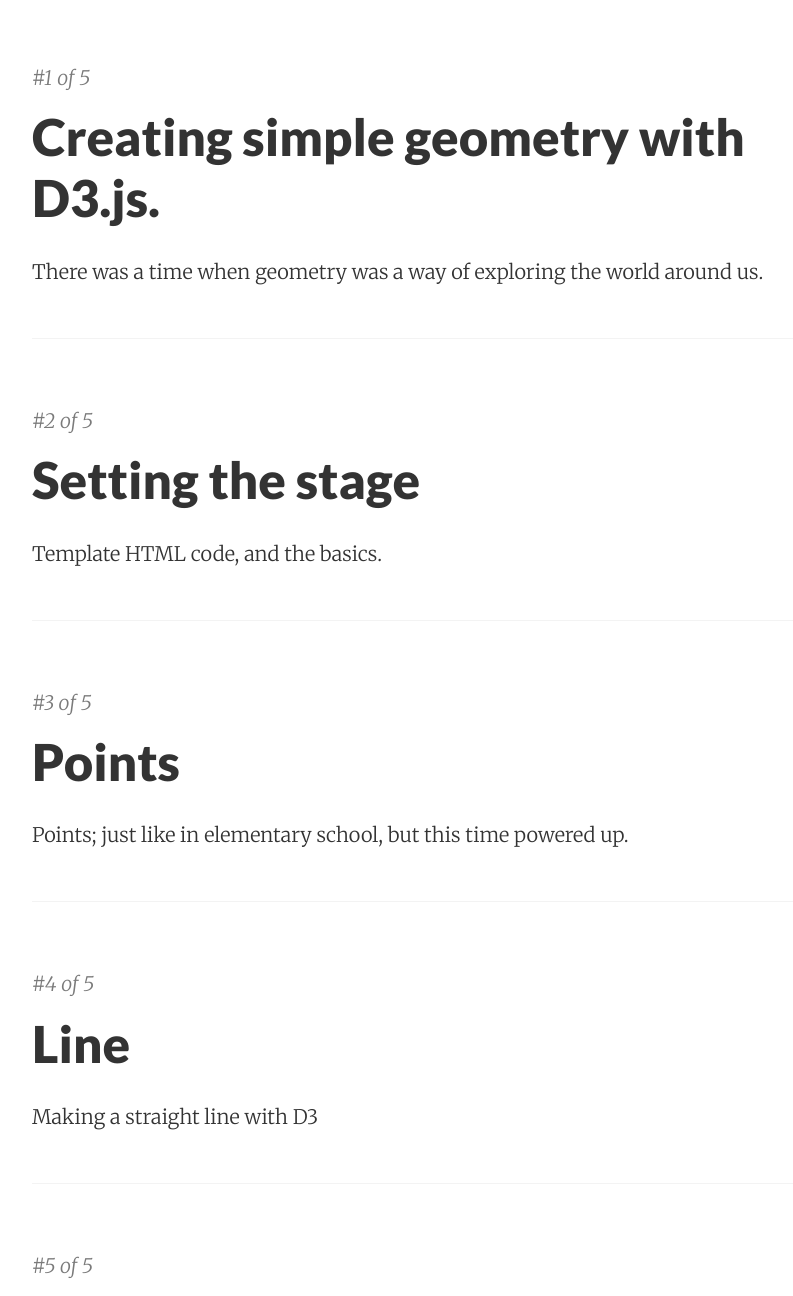
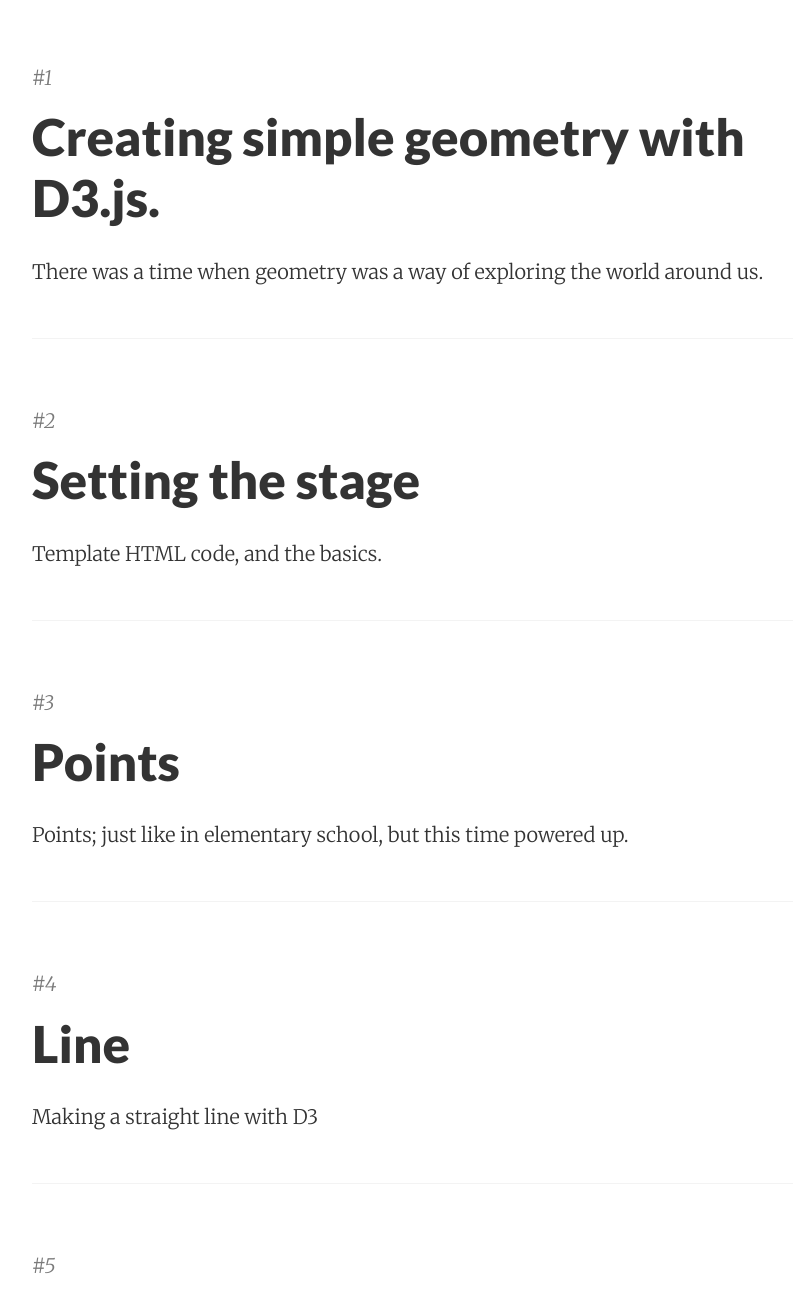
Before and after one commit to Joshfindit/Geometry-in-D3.js, a Jekyll site: the page built from index.html, in a window 1280 px wide and 1400 px high, cut to the strip 104-1400 px from the top of the window. Shown: the whole strip, without its empty margins (224-1017 px from the left). Built offline with Jekyll 4.4.1, drawn with Linux system fonts in a browser that asks for light colours; Markdown is read by kramdown in place of the engine named in the settings; a script that is not in the unit is left out; the list of posts is cut into pages by our own code.

Commit message:
Removed "of #" in the index
Since it’s going to be changed throughout the posts, removed the count
until the information is ‘all’ added

```diff
--- a/index.html
+++ b/index.html
@@ -16,7 +16,7 @@
           {% endcomment %}
           <p class="post-meta">#{{ post.sequence }}</p>
         {% elsif site.numbered_posts %}
-          <p class="post-meta">#{{ site.posts | size | minus: step1 | minus: forloop.rindex0 }} of {{ site.posts | size }}</p>
+          <p class="post-meta">#{{ site.posts | size | minus: step1 | minus: forloop.rindex0 }}</p>
         {% else %}
           <p class="post-meta">⠙</p>
         {% endif %}
```
